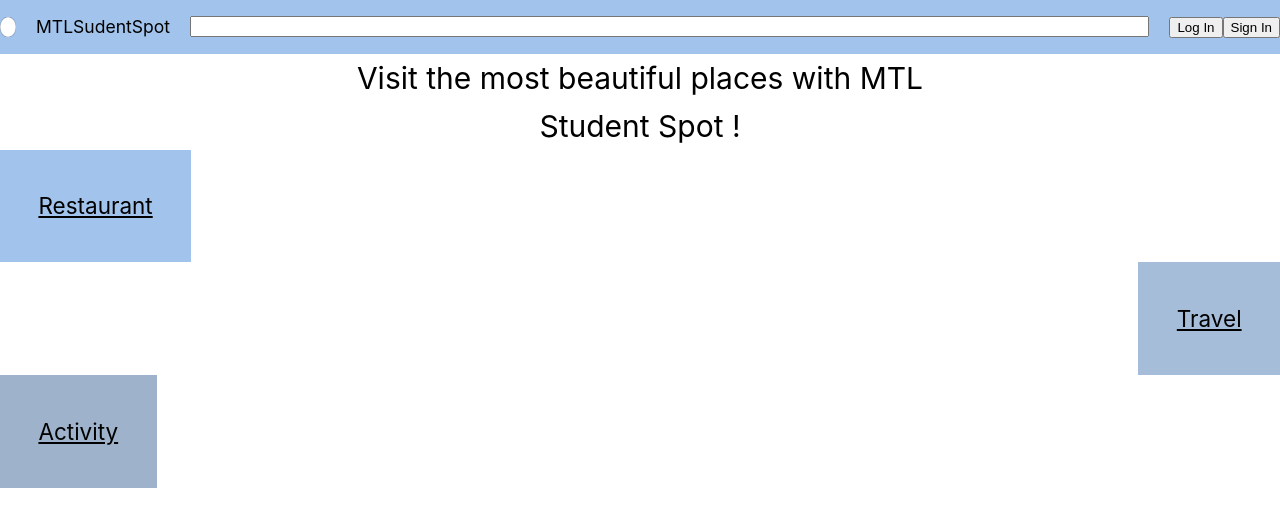
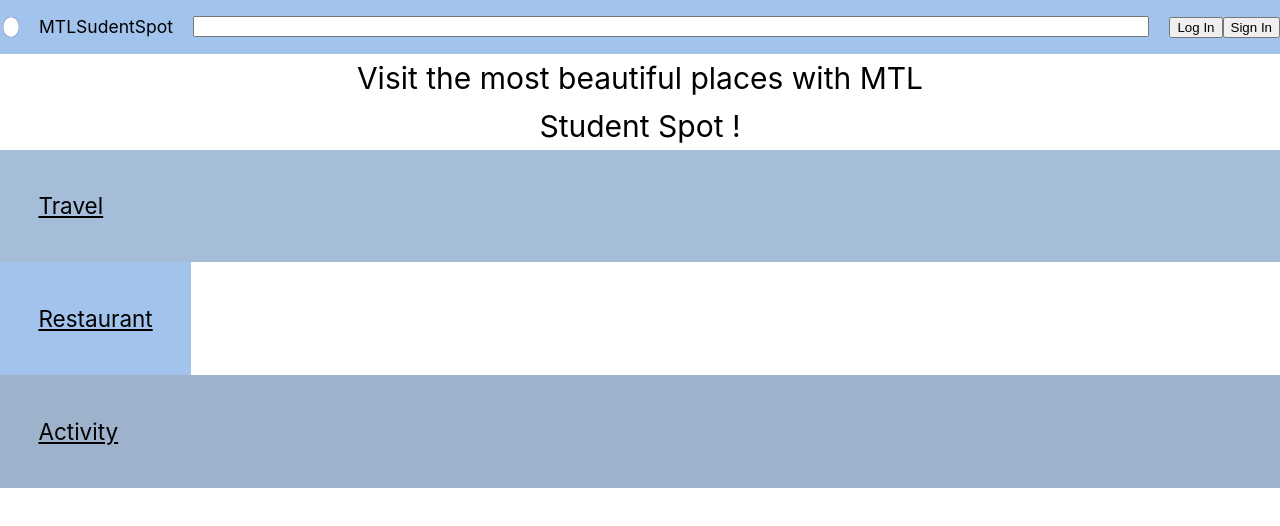
Before and after one commit to KevMn6ix/MOD8-2232-GRA-Damois-Leroi--Morant-Munto, a Vue app in the folder MOD8-2232-GRA-Damois-Leroi--Morant-Munto/: page / in a window 1280 px wide. Shown: the top 526 px of the page. Built offline with nearby package versions, Linux system fonts and the light colour scheme.

Commit message:
achieve render similar to the the design submitted for milestone 1

```diff
--- a/MOD8-2232-GRA-Damois-Leroi--Morant-Munto/src/components/NavBar.vue
+++ b/MOD8-2232-GRA-Damois-Leroi--Morant-Munto/src/components/NavBar.vue
@@ -39,6 +39,7 @@ nav {
     gap: 20px;
 }
 img {
+    margin-left: 3px;
     height: 20px;
     width: 16px;
 }
--- a/MOD8-2232-GRA-Damois-Leroi--Morant-Munto/src/views/HomeView.vue
+++ b/MOD8-2232-GRA-Damois-Leroi--Morant-Munto/src/views/HomeView.vue
@@ -23,8 +23,8 @@ const placeList = ref([
       Visit the most beautiful places with MTL<br>Student Spot !
     </h1>
     <ul id="browse">
+      <li id="travel"><RowLandingPage textId="travel" textTitle="Travel"/></li>
       <li id="restaurant"><RowLandingPage textId="restaurant" textTitle="Restaurant"/></li>
-      <li id="travel"><RowLandingPage textId="travel" textTitle="Travel"/></li>
       <li id="activity"><RowLandingPage textId="activity" textTitle="Activity"/></li>
   </ul>
   </div>
@@ -73,7 +73,8 @@ h1 {
   min-width: 189px;
 }
 #browse li {
-  display: flex;
+  /*
+  display: flex;*/
   padding: 6%;
 
 }
@@ -89,7 +90,9 @@ h1 {
 }
 ul {
   list-style-type: none;
+  /*
   justify-content: flex-start;
+  */
   padding: 0;
   text-decoration: none;
   max-height: 100px;
@@ -97,15 +100,16 @@ ul {
 #restaurant {
   background-color: var(--color-background-restaurant);
   justify-self: start;
+  text-align: end;
+
 }
 #travel {
   background-color: var(--color-background-travel);
-  justify-self: right;
-  text-align: right;
+
 }
 #activity {
   background-color: var(--color-background-activity);
-  justify-self: start;
+
 }
 #research {
   display: flex;
```
